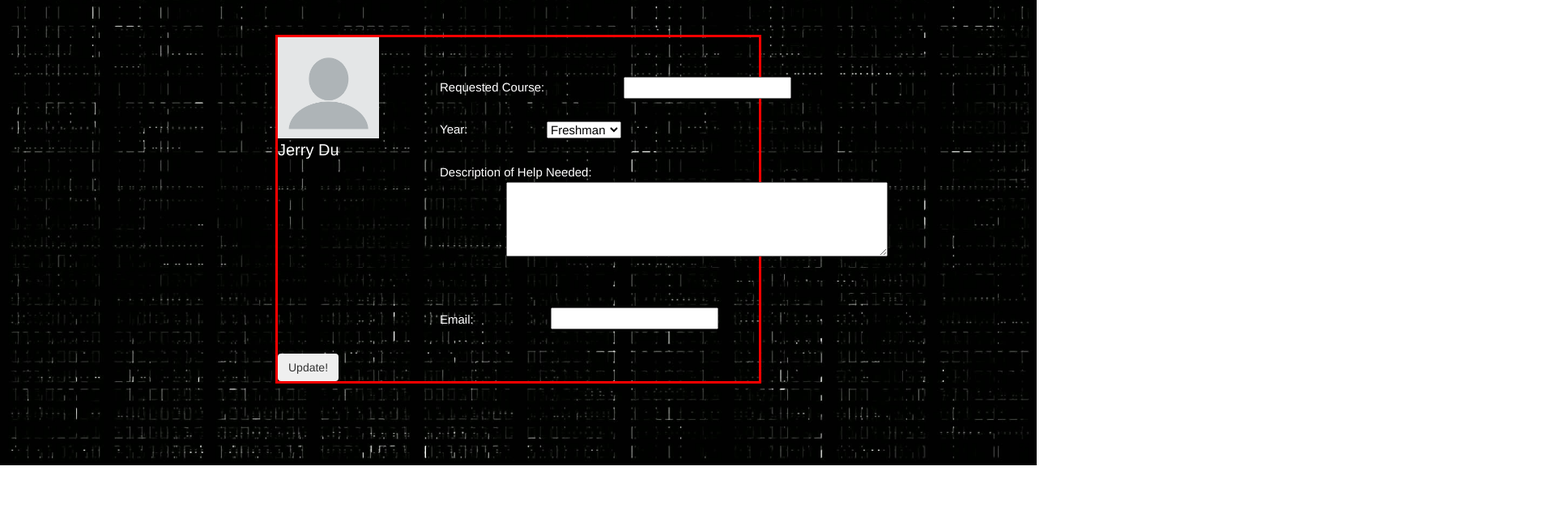
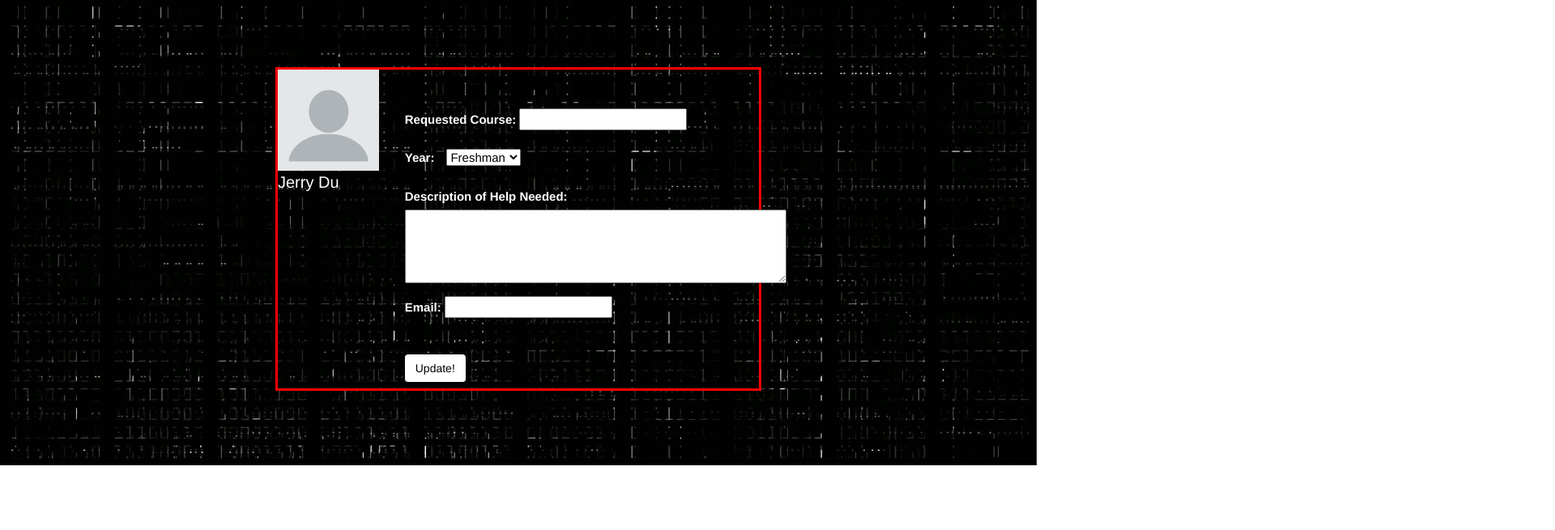
Before and after one commit to jldu20/cs326-team-rho, a website: page src/profile.html in a window 1280 px wide. Shown: the part 145-800 px from the top of the page at 81% size, 1920 px wide, since content can reach past the window. Drawn offline with nearby package versions, Linux system fonts and the light colour scheme.

Commit message:
fixed some things

```diff
--- a/src/profile.css
+++ b/src/profile.css
@@ -4,10 +4,11 @@ html,body {
     background-size:cover;
 }
 
+
 .student_card{
     border-width:3px;
     width: 600px;
-    height: 345px;
+    height: 400px;
     border-style:solid;
     border-color:#FF0000;
     margin: auto;
@@ -53,25 +54,39 @@ html,body {
     top: 200%;
     bottom: 0;
 }
-
-#course_title{
+#deleteProfileBtn{
+    background: none!important;
+    border: none;
+    padding: 0!important;
+    font-family: arial, sans-serif;
+    font-size: 50%;
+    color: red;
+    cursor: pointer;
+}
+#logoutButton{
+    background: none!important;
+    border: none;
+    padding: 0!important;
+    font-family: arial, sans-serif;
+    font-size: 50%;
+    color: red;
+    cursor: pointer;
+}
+#updateProfileBTN{
     position: absolute;
-    left: 770px;
-    top: 240px;
     color: black;
+    background-color: white;
+    /* left: 300px;
+    top: 545px; */
 }
 
 #year{
     position: absolute;
-    left: 675px;
-    top: 295px;
     color:black
 }
 
 #description_box{
     position: absolute;
-    left: 625px;
-    top: 370px;
     color: black;
 }
 
@@ -82,6 +97,10 @@ html,body {
     color: black;
 }
 
+#card-courses{
+    position: relative;
+
+}
 .dropdown {
     position: relative;
     display: inline-block;
--- a/src/profile.html
+++ b/src/profile.html
@@ -36,8 +36,9 @@
                         <div class="dropdown-content">
                           <a href="#">My Account</a>
                           <a href="profile.html">Update Profile</a>
-                          <button type = "button" id="deleteProfileBtn">Delete Profile</a>
+                          <button type = "button" class="deletebtn" id="deleteProfileBtn">&emsp;&emsp;Delete <br>&emsp;&emsp;Profile</button>
                           <a href="reqTutor.html">Create Profile</a>
+                          <button type = "button" id="logoutButton">&emsp;&emsp;Log Out</a>
                         </div>
                       </div>
                     </ul>
@@ -46,40 +47,44 @@
         </div>
        <div>
             <div class="title">
+                &ensp;
                 <center><h3>My Profile </h3></center>
             </div>
             <br><br><br><br>
             <center><div class="box"></div></center>
         </div>
+
         <div class="student_card">
-        <div class="card" style="width: 18rem;">
-            <div class="card_info">
-                <div id="student_id">
-                    <img src="uknownuser.webp" width="125px" id="card-image"><br>
-                    <p id="card-name">Jerry Du</p>
+            <div id="student_id">
+                <img src="uknownuser.webp" width="125px" id="card-image"><br>
+                <p id="card-name">Jerry Du</p>
+            </div>
+            <div id="help_info">
+                <div id="card-courses">
+                    <label>Requested Course: </label>
+                    <input name="Student" id="course_title" />
                 </div>
-                <div id="help_info">
-                    <p class="card-center" style="width: 150rem;" id="card-courses">&emsp;&emsp;&emsp;&emsp;&emsp;Requested Course: </p><br>
-                    <input type="text" id="course_title">
-                    <p class="card-center" id="card-year">&emsp;&emsp;&emsp;&emsp;&emsp;Year: </p>
+                <br>
+                <div id="card-year">
+                    <label>Year:&emsp;</label>
                     <select id="year">
                         <option value="horizontal">Freshman</option>
                         <option value="vertical">Sophmore</option>
                         <option value="vertical">Junior</option>
                         <option value="vertical">Senior</option>
-                    </select><br>
-                    <p class="card-center" id="card-description">&emsp;&emsp;&emsp;&emsp;&emsp;Description of Help Needed:</p>
-                    <textarea id="description_box" rows="4" cols="50"></textarea>
-                    <br><br><br><br><br><br><br>
-                    <p class="card-center" id="card-email">&emsp;&emsp;&emsp;&emsp;&emsp;Email: </p>
-                    <input type="text" id="email"><br>
+                    </select>
+                </div><br>
+                <div class="card-description">
+                    <label>Description of Help Needed: </label>
                 </div>
+                <textarea id="description_box" rows="4" cols="50"></textarea><br><br><br><br><br>
+                <div>
+                    <label>Email: </label>
+                    <input name="email">
+                </div><br><br>
+                <button type="button" id = "updateProfileBTN" class="btn btn-dark">Update!</button>
+
             </div>
         </div>
-        <div class="text-left" id="help_me">
-            <button type="button" id = "updateProfileBTN"class="btn btn-dark">Update!</button>
-        </div>
-        </div>
-
     </body>
 </html>
```
Also changed, not shown: src/index.html (+2 -3 lines), src/main.css (+18 -1 lines), src/reqTutor.css (+18 -0 lines), src/reqTutor.html (+3 -3 lines), src/resources.css (+19 -0 lines), src/resources.html (+2 -2 lines), src/tutee_list.css (+19 -0 lines), src/tutee_list.html (+2 -2 lines).
